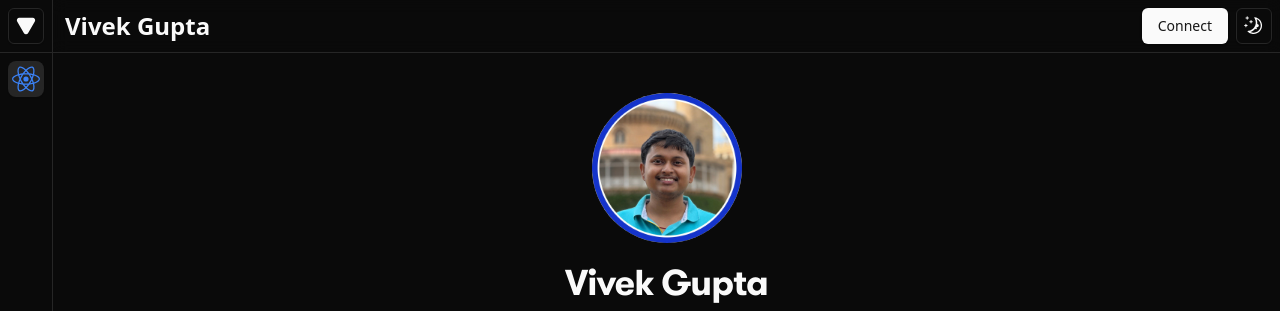
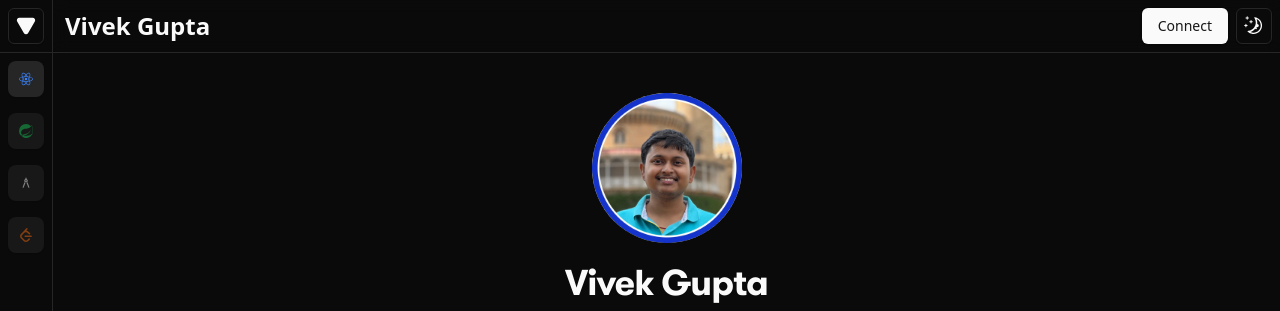
Before and after one commit to VivekGupta137/techblog, a Next.js app: page /about in a window 1280 px wide. Shown: the top 311 px of the page. Built offline with nearby package versions, Linux system fonts and the light colour scheme.

Commit message:
Added common contents variable

```diff
--- a/src/components/Contents.tsx
+++ b/src/components/Contents.tsx
@@ -5,6 +5,8 @@ import { usePathname } from "next/navigation";
 import { cx } from "class-variance-authority";
 
 const Contents = () => {
+  const currentPath = usePathname();
+
   const docs = [
     {
       title: "State Management",
@@ -34,7 +36,9 @@ const Contents = () => {
     <div className="pl-6">
       <ScrollArea className="w-full h-[calc(100vh-53px)] rounded-md">
         <div className="py-6">
-          <h4 className="mb-4 text-sm font-medium leading-none font-gt-bold">Contents</h4>
+          <h4 className="mb-4 text-sm font-medium leading-none font-gt-bold">
+            Contents
+          </h4>
           {docs.map((doc) => (
             <div key={doc.title} className="mb-4">
               <div className="text-sm font-medium ">{doc.title}</div>
--- a/src/components/left-sidebar.tsx
+++ b/src/components/left-sidebar.tsx
@@ -1,3 +1,4 @@
+"use client";
 import { Button } from "./ui/button";
 import { Triangle } from "lucide-react";
 import {
@@ -9,8 +10,13 @@ import {
 import MobileContents from "./MobileContents";
 import { SiGithub, SiLinkedin, SiReact } from "react-icons/si";
 import Link from "next/link";
+import { contentsData } from "@/constants/contents";
+import { usePathname } from "next/navigation";
+import { cn } from "@/lib/utils";
 
 const LeftSidebar = () => {
+  const currentPath = usePathname();
+
   return (
     <TooltipProvider>
       <div className="fixed border-r inset-y h-full flex flex-col z-[1]">
@@ -31,25 +37,35 @@ const LeftSidebar = () => {
           </Link>
         </div>
 
-        <div className="p-2">
+        {contentsData.map((content) => {
+          const disabled = content.children?.length === 0;
+          return (
+            <div key={content.title} className="p-2">
               <Tooltip>
                 <TooltipTrigger asChild>
-              <Link href="/react">
+                  <Link href={disabled ? "#" : content.children[0].url}>
                     <Button
-                  variant="secondary"
+                      variant={
+                        currentPath.startsWith(content.url)
+                          ? "default"
+                          : "secondary"
+                      }
                       size="icon"
                       className="rounded-lg group"
-                  aria-label="React"
+                      aria-label={content.title}
+                      disabled={disabled}
                     >
-                  <SiReact className="size-7 text-blue-500 group-hover:animate-[spin_5s_linear_infinite]" />
+                      {content.icon}
                     </Button>
                   </Link>
                 </TooltipTrigger>
                 <TooltipContent side="right" sideOffset={5}>
-              React
+                  {content.title + (disabled ? " (Coming soon)" : "")}
                 </TooltipContent>
               </Tooltip>
             </div>
+          );
+        })}
 
         <div className="mt-auto">
           <div className="m-2">
--- /dev/null
+++ b/src/constants/contents.js
@@ -0,0 +1,56 @@
+import { SiReact } from "react-icons/si";
+import { MdArchitecture } from "react-icons/md";
+import { SiLeetcode } from "react-icons/si";
+import { SiSpring } from "react-icons/si";
+
+export const contentsData = [
+  {
+    title: "React",
+    url: "/react",
+    icon: (
+      <SiReact className="size-7 text-blue-500 group-hover:animate-[spin_5s_linear_infinite]" />
+    ),
+    children: [
+      {
+        title: "State Management",
+        url: "/react/state-management",
+        child: [
+          {
+            title: "Context API",
+            url: "/react/state-management/context",
+          },
+          {
+            title: "Redux",
+            url: "/react/state-management/redux",
+          },
+          {
+            title: "Zustand",
+            url: "/react/state-management/zustand",
+          },
+          {
+            title: "Recoil",
+            url: "/react/state-management/recoil",
+          },
+        ],
+      },
+    ],
+  },
+  {
+    title: "Spring",
+    url: "/spring",
+    icon: <SiSpring className="size-7 text-green-500 " />,
+    children: [],
+  },
+  {
+    title: "System Design",
+    url: "/system-design",
+    icon: <MdArchitecture className="size-7  " />,
+    children: [],
+  },
+  {
+    title: "Competitive programming",
+    url: "/cp",
+    icon: <SiLeetcode className="size-7 text-orange-500 " />,
+    children: [],
+  },
+];
```
Also changed, not shown: tsconfig.json (+9 -1 lines). Lines whose indentation alone changed are shown as unchanged.
